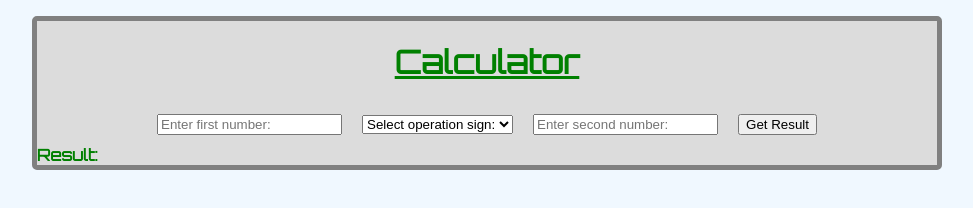
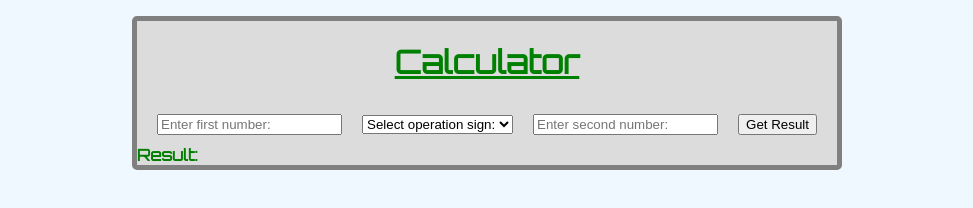
Before and after one commit to crunck78/Calculator, a plain HTML site: page index.html in a window 1280 px wide. Shown: the whole page, without its empty margins (153-1126 px from the left). Drawn offline with Linux system fonts and the light colour scheme.

Commit message:
change calculator width add min-width

```diff
--- a/css/styles.css
+++ b/css/styles.css
@@ -10,7 +10,9 @@ body{
 .calculator{
   /*position: relative;*/
   color: green;
-  width: 900px;
+  width: 700px;
+  min-width: 700px;
+  overflow: hidden;
   height: fit-content;
   background-color: gainsboro;
   display: flex;
```
